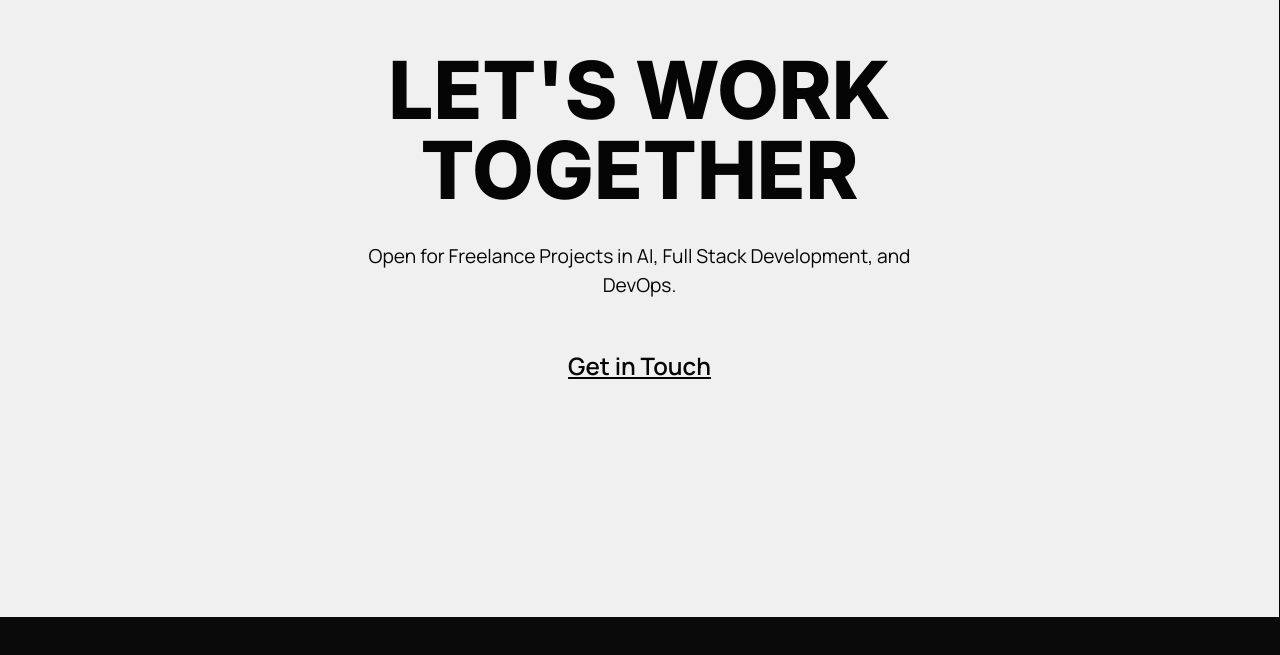
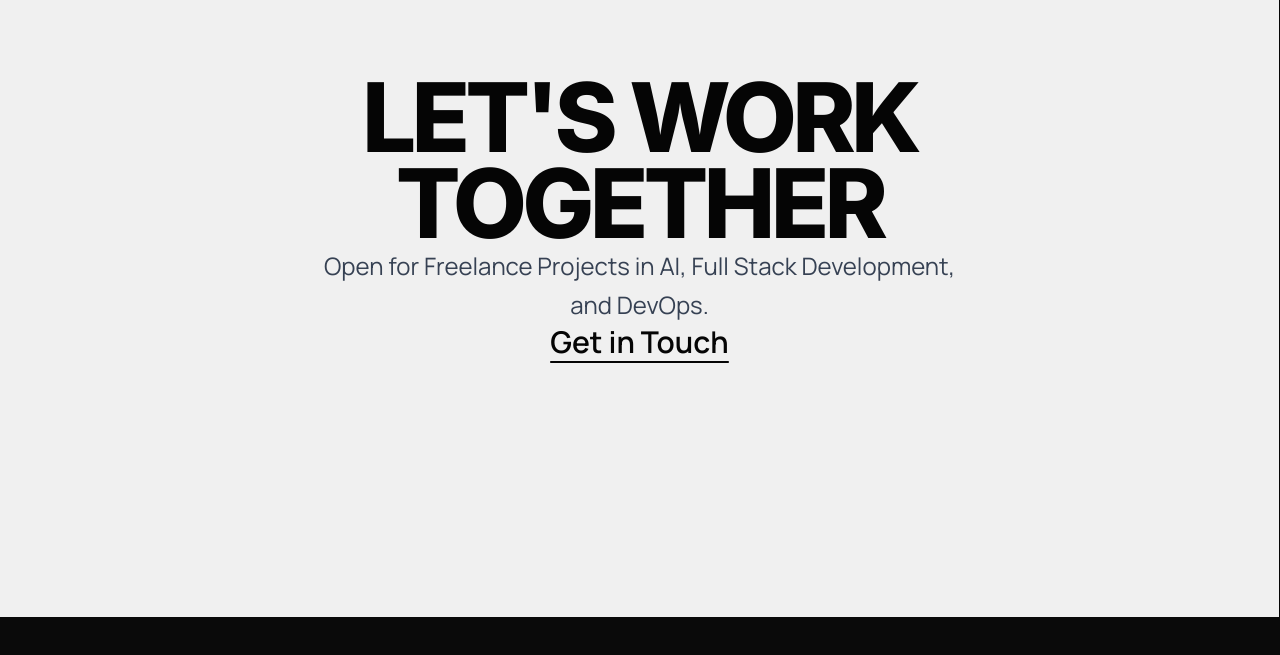
Before and after one commit to choudharikiranv15/Portfolio, a React (Vite) app: page / in a window 1280 px wide. Shown: the part 183-838 px from the top of the page. Built offline with nearby package versions, Linux system fonts and the light colour scheme.

Commit message:
feat: Implement initial portfolio structure with main layout and hero section.

```diff
--- a/src/App.jsx
+++ b/src/App.jsx
@@ -37,18 +37,19 @@ function App() {
         </Section>
 
         {/* Section 4: Contact / Footer */}
-        <Section className="sec-contact" style={{ background: '#f0f0f0', color: '#050505' }}>
-          <div style={{ display: 'flex', flexDirection: 'column', alignItems: 'center', textAlign: 'center' }}>
-            <h2 style={{ fontSize: '5rem', textTransform: 'uppercase', lineHeight: 1 }}>Let's Work<br />Together</h2>
-            <p style={{ marginTop: '2rem', fontSize: '1.2rem', maxWidth: '600px' }}>
+        {/* Section 4: Contact / Footer */}
+        <Section className="sec-contact bg-[#f0f0f0] text-[#050505]">
+          <div className="flex flex-col items-center text-center w-full px-4">
+            <h2 className="text-[12vw] md:text-8xl font-black uppercase leading-[0.9] tracking-tighter">
+              Let's Work<br />Together
+            </h2>
+            <p className="mt-8 text-lg md:text-2xl max-w-lg md:max-w-2xl font-medium text-gray-700 leading-relaxed">
               Open for Freelance Projects in AI, Full Stack Development, and DevOps.
             </p>
-            <a href="mailto:contact@kiranchoudhari.com" style={{
-              marginTop: '3rem',
-              fontSize: '1.5rem',
-              textDecoration: 'underline',
-              fontWeight: 'bold'
-            }}>
+            <a
+              href="mailto:contact@kiranchoudhari.com"
+              className="mt-12 text-xl md:text-3xl font-bold underline decoration-2 underline-offset-8 hover:text-gray-600 transition-colors"
+            >
               Get in Touch
             </a>
           </div>
--- a/src/components/Hero/Hero.jsx
+++ b/src/components/Hero/Hero.jsx
@@ -30,11 +30,10 @@ const Hero = () => {
 
 
             {/* --- 2. Main Content Grid --- */}
-            <div className="relative z-10 w-full flex-grow flex flex-col md:grid md:grid-cols-12 h-full container mx-auto px-4 md:px-12 py-4 md:py-0">
+            <div className="relative z-10 w-full flex-grow flex flex-col md:grid md:grid-cols-12 h-full container mx-auto px-6 md:px-12 py-4 md:py-0">
 
                 {/* --- Left Column: Intro Info --- */}
-                {/* --- Left Column: Intro Info --- */}
-                <div className="md:col-span-4 flex flex-col justify-center items-start gap-4 md:gap-6 order-2 md:order-1 pt-4 md:pt-0 md:pl-24">
+                <div className="md:col-span-4 flex flex-col justify-center items-start gap-4 md:gap-6 order-1 pt-24 md:pt-0 md:pl-24 relative z-20">
                     <motion.div
                         initial={{ opacity: 0, x: -20 }}
                         animate={{ opacity: 1, x: 0 }}
@@ -53,7 +52,6 @@ const Hero = () => {
                         transition={{ duration: 0.8, delay: 0.1 }}
                         className="space-y-4"
                     >
-
                         <div className="flex items-center gap-6 text-2xl text-gray-400 mt-2">
                             <FaPython title="Python" className="hover:text-blue-400 transition-colors" />
                             <FaNodeJs title="Node.js" className="hover:text-green-500 transition-colors" />
@@ -62,19 +60,14 @@ const Hero = () => {
                             <SiFastapi title="FastAPI" className="hover:text-teal-400 transition-colors" />
                         </div>
                     </motion.div>
-
-
                 </div>
 
 
                 {/* --- Center Column: Avatar --- */}
-                <div className="md:col-span-4 flex items-end justify-center relative order-1 md:order-2 h-[35vh] md:h-screen">
-
-
-
+                <div className="md:col-span-4 flex items-end justify-center relative order-2 flex-grow md:h-screen z-10 -mt-10 md:mt-0">
                     {/* Avatar Image */}
                     <motion.div
-                        className="relative z-20 w-full h-full flex items-end justify-center"
+                        className="relative w-full h-full flex items-end justify-center"
                         initial={{ opacity: 0, scale: 0.95 }}
                         animate={{ opacity: 1, scale: 1 }}
                         transition={{ duration: 1, ease: 'easeOut' }}
@@ -82,16 +75,16 @@ const Hero = () => {
                         <img
                             src={PortraitImg}
                             alt="Kiran Choudhari"
-                            className="w-auto h-full max-h-[85vh] object-contain object-bottom drop-shadow-2xl"
+                            className="w-auto h-full max-h-[50vh] md:max-h-[85vh] object-contain object-bottom drop-shadow-2xl"
                         />
-                        {/* Gradient Mask at bottom to blend if needed */}
+                        {/* Gradient Mask at bottom */}
                         <div className="absolute inset-x-0 bottom-0 h-24 bg-gradient-to-t from-[#0a0a0a] to-transparent z-30"></div>
                     </motion.div>
                 </div>
 
 
                 {/* --- Right Column: Profile & Tech --- */}
-                <div className="md:col-span-4 flex flex-col justify-center items-end text-right space-y-4 md:space-y-8 order-3 pt-4 md:pt-0 md:pr-24">
+                <div className="md:col-span-4 flex flex-col justify-center items-end text-right space-y-4 md:space-y-8 order-3 pb-10 md:pb-0 md:pt-0 md:pr-24 relative z-20">
                     <motion.div
                         initial={{ opacity: 0, x: 20 }}
                         animate={{ opacity: 1, x: 0 }}
@@ -104,10 +97,6 @@ const Hero = () => {
                             CHOUDHARI
                         </h2>
                     </motion.div>
-
-
-
-
                 </div>
 
             </div>
```
